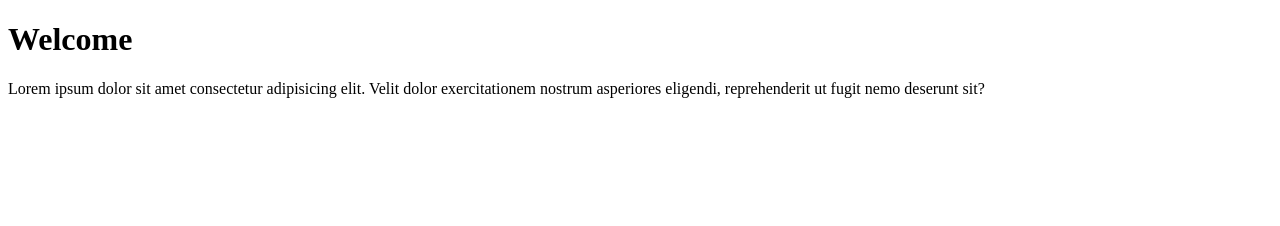
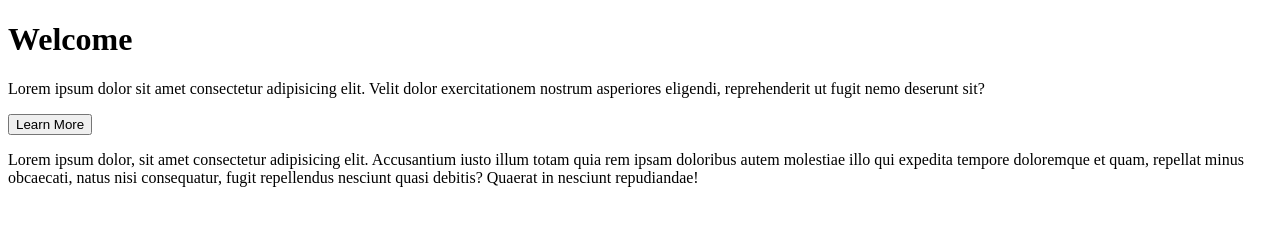
Before and after one commit to fd-faysal/first-repo, a plain HTML site: page index.html in a window 1280 px wide. Drawn offline with Linux system fonts and the light colour scheme.

Commit message:
Main section added

```diff
--- a/index.html
+++ b/index.html
@@ -10,6 +10,12 @@
     <header>
         <h1>Welcome</h1>
         <p>Lorem ipsum dolor sit amet consectetur adipisicing elit. Velit dolor exercitationem nostrum asperiores eligendi, reprehenderit ut fugit nemo deserunt sit?</p>
+        <button>Learn More</button>
     </header>
+    <Main>
+        <section>
+            <p>Lorem ipsum dolor, sit amet consectetur adipisicing elit. Accusantium iusto illum totam quia rem ipsam doloribus autem molestiae illo qui expedita tempore doloremque et quam, repellat minus obcaecati, natus nisi consequatur, fugit repellendus nesciunt quasi debitis? Quaerat in nesciunt repudiandae!</p>
+        </section>
+    </Main>
 </body>
 </html>
```
